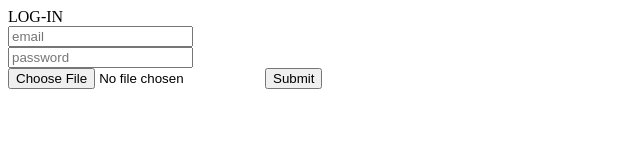
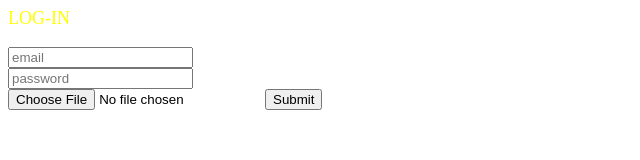
Before and after one commit to masterashu/Semester-2, a plain HTML site: page IOTA/Session1/index.html in a window 1280 px wide. Shown: the whole page, without its empty margins (0-640 px from the left). Drawn offline with Linux system fonts and the light colour scheme.

Commit message:
Modified website

```diff
--- a/IOTA/Session1/index.html
+++ b/IOTA/Session1/index.html
@@ -17,7 +17,9 @@
     <title>Page Title</title>
 </head>
 <body>
-    LOG-IN
+    <div style="color: yellow; font-size: large;">
+        LOG-IN
+    </div>
     <br>
     <input type="text" placeholder="email">
     <br>
```
